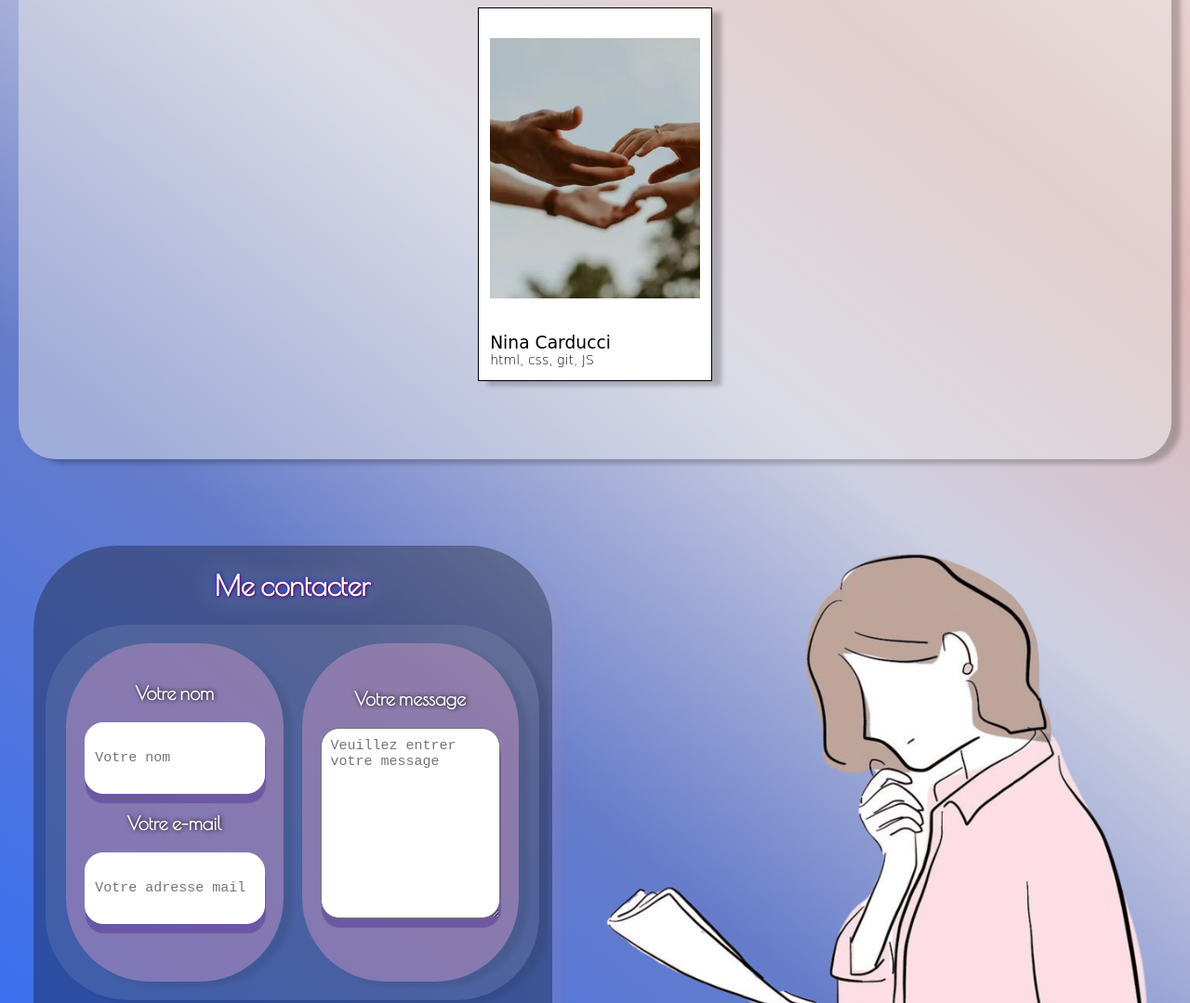
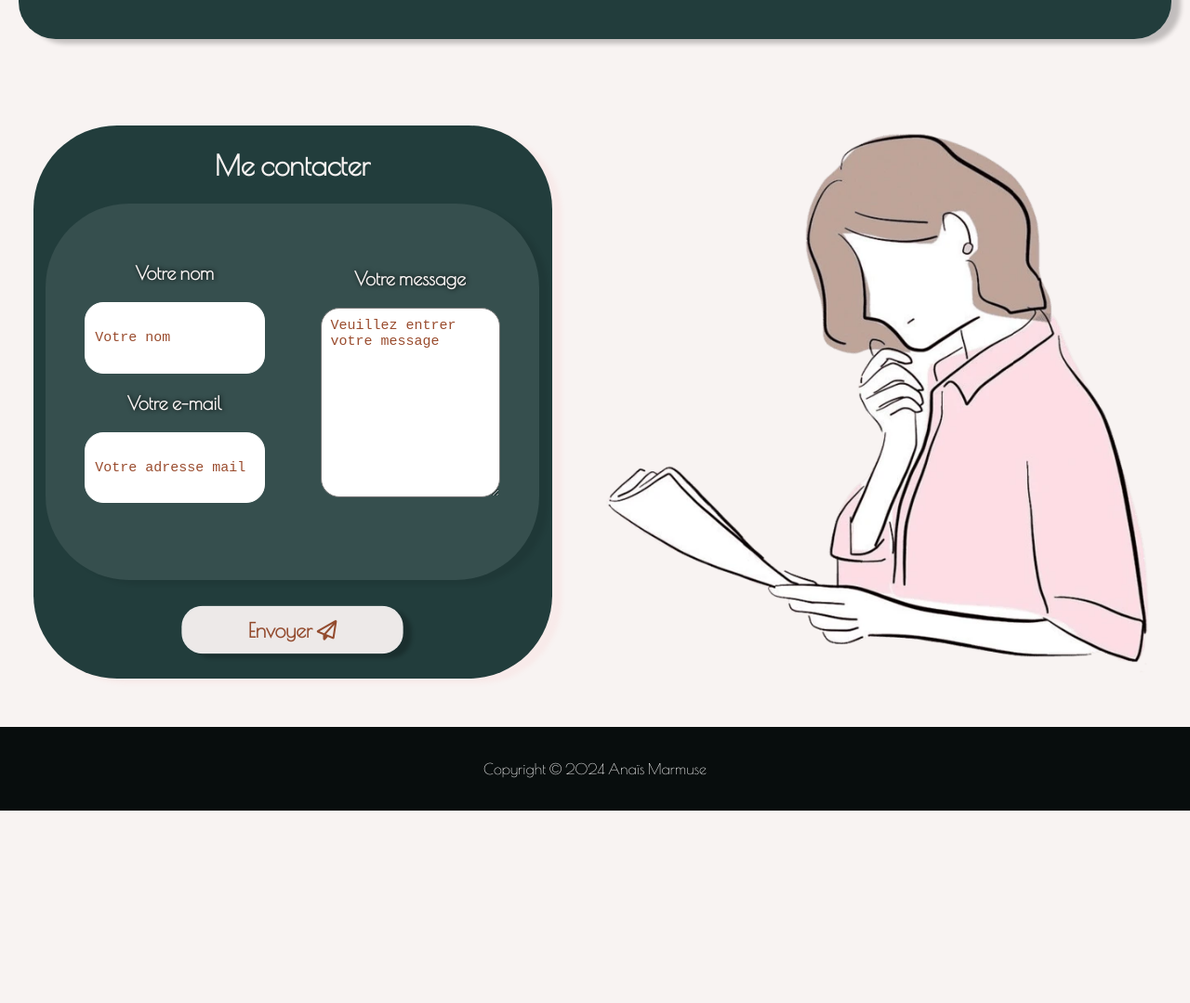
Before and after one commit to MAnais1/portfolio-anais-marmuse, a website: page index.html in a window 1280 px wide. Shown: the part 1645-2724 px from the top of the page at 93% size. After the commit the page ends 2517 px from the top, so only its background shows below. Drawn offline with nearby package versions, Linux system fonts and the light colour scheme; a web font is replaced by a local one.

Commit message:
modif interface

```diff
--- a/index.html
+++ b/index.html
@@ -54,14 +54,12 @@
                         HTML, CSS, JavaScript et frameworks front-end. Explorez des solutions web dynamiques et
                         innovantes.</p>
                 </div>
-
-                <img src="images/laptop-2298286_1920.webp" alt="ordinateur">
             </div>
 
         </section>
 
         <section id="a-propos" class="presentation">
-            <img src="images/ai-generated-8807366_1280.webp" alt="présentation">
+            <img src="images/IMG_2323.jpg" alt="présentation">
             <div class="presentation-texte">
                 <h2>Qui suis-je ?</h2>
                 <p>Développeuse web front-end passionnée, je me spécialise dans la création d'interfaces utilisateur
--- a/style.scss
+++ b/style.scss
@@ -1,50 +1,18 @@
 /* Variables*/
-$couleur-prim: rgb(95, 38, 38);
-$couleur-sec: rgb(32, 81, 105);
-$couleur-fond1: rgba(232, 232, 232, 0.452);
+$couleur-prim: #f8f3f2;
+$couleur-sec: #223d3c;
+$couleur-titre: #9a4c2e;
 body::-webkit-scrollbar {
   width: 8px; /* width of the entire scrollbar */
 }
 
-body::-webkit-scrollbar-track {
-  background: linear-gradient(
-    219deg,
-    rgba(195, 42, 34, 0.03405112044817926) 0%,
-    rgba(182, 77, 77, 0.06766456582633051) 30%,
-    rgba(191, 122, 122, 0.5326505602240896) 49%,
-    rgba(128, 132, 178, 0.38559173669467783) 61%,
-    rgba(102, 124, 202, 1) 76%,
-    rgba(45, 107, 253, 1) 100%
-  ); /* color of the tracking area */
+#home{
+   background: $couleur-prim;
 }
 
-body::-webkit-scrollbar-thumb {
-  background: rgb(95, 38, 38);
-  background: linear-gradient(
-    177deg,
-    rgba(95, 38, 38, 1) 0%,
-    rgba(72, 70, 139, 0.5382528011204482) 47%,
-    rgba(45, 107, 253, 1) 100%
-  );
-  border-radius: 20px; /* roundness of the scroll thumb */
-
-}
-#home{
-   background: rgb(195, 42, 34);
-  background: linear-gradient(
-    219deg,
-    rgba(195, 42, 34, 0.03405112044817926) 0%,
-    rgba(182, 77, 77, 0.06766456582633051) 30%,
-    rgba(191, 122, 122, 0.5326505602240896) 49%,
-    rgba(128, 132, 178, 0.38559173669467783) 61%,
-    rgba(102, 124, 202, 1) 76%,
-    rgba(45, 107, 253, 1) 100%
-  );
-}
 body {
   margin: 0px;
   padding: 0px;
-
   min-width: 330px;
 }
 h1,
@@ -59,7 +27,7 @@ a {
   font-family: "Poiret One", sans-serif;
 }
 header {
-  background-color: $couleur-prim;
+  background-color: $couleur-sec;
   position: fixed;
   height: 60px;
   width: 100%;
@@ -92,10 +60,17 @@ header {
           font-weight: 600;
           font-size: 20px;
           text-decoration: none;
-        }
+        :hover{
+          text-decoration:underline  2px $couleur-prim; }
+      :active{
+        text-decoration:underline $couleur-titre 4px;
+       }
+      }
+
       a {
         text-decoration: none;
         color: white;
+
 
       }
     }
@@ -137,14 +112,9 @@ main {
         h1 {
           font-size: 60px;
           font-weight: 900;
-          color: $couleur-sec;
+          color: $couleur-titre;
           margin: 20px;
         }
-      }
-
-      img {
-        width: 30%;
-
       }
     }
   }
@@ -156,18 +126,20 @@ main {
     margin: 30px;
 
     img {
-      width: 40%;
+
+      width: 30%;
+      border-radius: 230px ;
     }
     .presentation-texte {
       width: 50%;
       h2 {
-        color: $couleur-sec;
+        color: $couleur-titre;
       }
     }
   }
 
   .projets {
-    background-color: $couleur-fond1;
+    background-color: $couleur-sec;
     border-radius: 40px;
     padding: 50px;
     box-shadow: 10px 5px 5px rgba(0, 0, 0, 0.22);
@@ -183,7 +155,7 @@ main {
       margin: 0.1% 30% 3% 30%;
       padding: 10px;
       text-align: center;
-      color: $couleur-sec;
+      color: $couleur-titre;
       font-weight: 800;
     }
     .projet-box {
@@ -215,17 +187,17 @@ main {
         margin-left: 5%;
         h3,
         p {
-          color: black;
+
           font-family: "Playwrite NZ", cursive;
         }
         h3 {
           margin-bottom: 0px;
-          font-weight: 500;
+          font-weight: 500;color: $couleur-titre;
         }
         p {
           font-weight: 200;
           margin-top: 0px;
-          font-size: 14px;
+          font-size: 14px;color: rgba(0, 0, 0, 0.728);
         }
       }
     }
@@ -240,15 +212,14 @@ main {
     h2 {
       font-size: 30px;
       font-weight: 900;
-      text-shadow: 1px 1px 2px rgb(117, 10, 40),
-        0 0 1em rgba(246, 246, 246, 0.605), 0 0 0.2em blue;
+     color: $couleur-prim;
     }
 
     .contact-form {
       height: 85%;
       width: 45%;
       color: white;
-      background-color: rgba(0, 0, 0, 0.312);
+      background-color: $couleur-sec;
       border-radius: 90px;
       text-align: center;
       box-shadow: 10px 5px 5px rgba(249, 140, 140, 0.08);
@@ -258,18 +229,13 @@ main {
       width: 95%;
       margin: auto;
       button {
-        background: rgb(0, 24, 255);
-        background: radial-gradient(
-          circle,
-          rgba(0, 24, 255, 1) 0%,
+        background: $couleur-prim;
 
-          rgba(192, 34, 195, 0.175) 100%
-        );
 
-        color: white;
+        color: $couleur-titre;
         font-size: 24px;
         font-weight: 600;
-        text-shadow: 1px 1px 2px red, 0 0 1em blue, 0 0 0.2em blue;
+
         border: 3px solid rgba(241, 241, 241, 0.423);
         margin: 25px;
         width: 50%;
@@ -305,8 +271,6 @@ main {
         flex-direction: column;
         justify-content: center;
         margin: 10px;
-        background-color: rgba(232, 159, 204, 0.375);
-        box-shadow: 10px 5px 5px rgba(0, 0, 0, 0.08);
       }
       .box-left {
         input {
@@ -320,19 +284,23 @@ main {
         }
       }
       label {
+        color: $couleur-prim;
         font-weight: 700;
         font-size: 20px;
         text-shadow: rgb(0, 0, 0) 1px 0 5px;
       }
       input,
-      textarea {
+      textarea{
+        color: $couleur-titre;
         margin: 20px;
         border-radius: 20px;
-        box-shadow: 1px 10px 1px rgba(57, 19, 133, 0.322);
         padding: 10px;
         font-family: "Courier New", Courier, monospace;
         font-weight: 500;
         font-size: 15px;
+      }
+      ::placeholder{
+        color: $couleur-titre;
       }
     }
     img {
@@ -342,7 +310,7 @@ main {
   }
 }
 footer {
-  background-color: rgb(3, 1, 31);
+  background-color:#080d0d;
   margin: 0px;
   padding-top: 20px;
   padding-bottom: 20px;
@@ -626,17 +594,13 @@ footer {
           width: 100%;
           margin-bottom: 40px;
         }
-        img {
-          width: 80%;
-        }
       }
     }
     .presentation {
       flex-direction: column;
-      img {
-        display: none;
-
-      }
+     img{
+      width: 40%;
+     }
       .presentation-texte {
         text-align: center;
         width: 100%;
```
Also changed, not shown: style.css, 2 other files.
